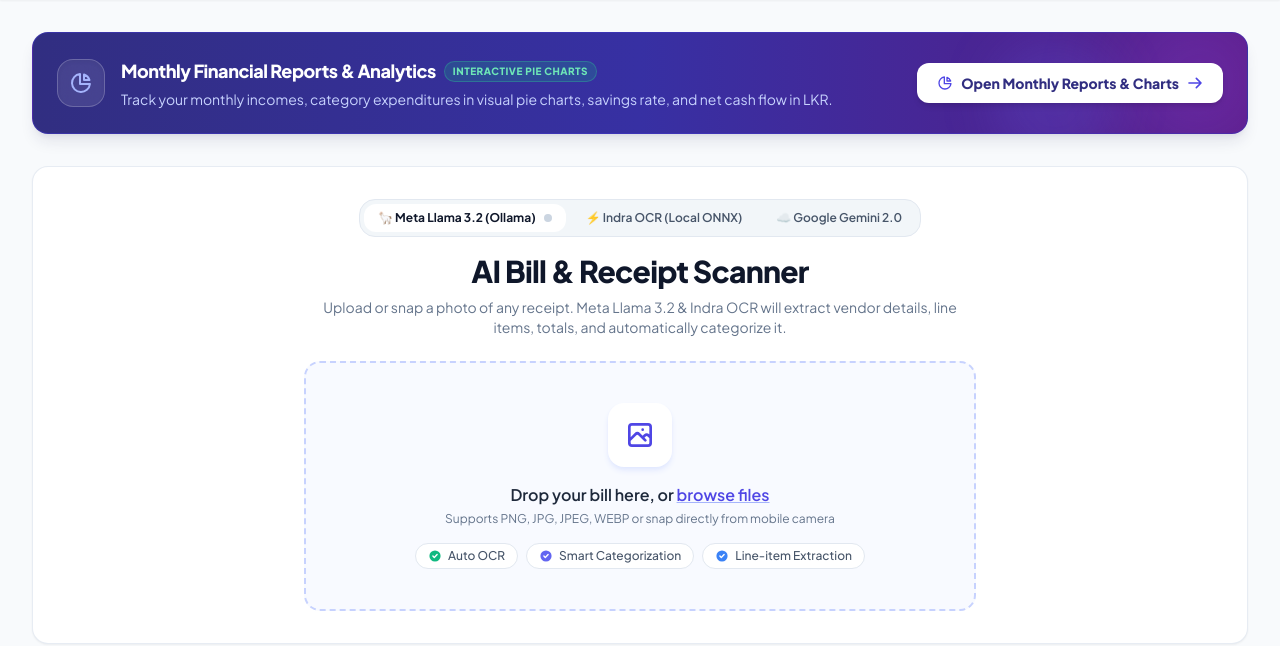
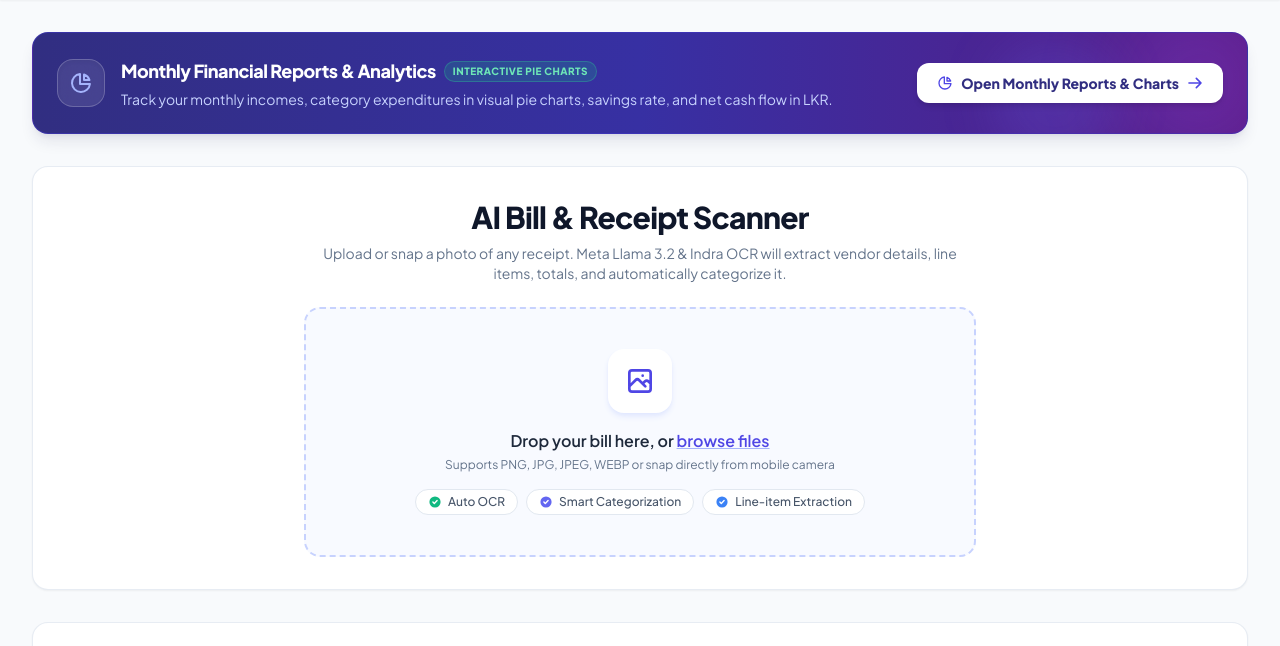
Before and after one commit to RoshD-08/bill_scanner_app, a Flask app: page / in a window 1280 px wide. Shown: the part 65-711 px from the top of the page. Run offline with Flask 3, Linux system fonts and the light colour scheme; the visitor is signed in with stand-in values (Sample User, id 1); data comes from the database, SQL or seed files in the repository; data that the repository does not hold is empty; some libraries are stand-ins or nearby versions.

Commit message:
fix: remove model selection radio switcher from dashboard

```diff
--- a/templates/index.html
+++ b/templates/index.html
@@ -53,22 +53,6 @@
   <!-- ========================================== -->
   <section id="uploadSection" class="bg-white rounded-2xl border border-slate-200/80 shadow-sm p-6 sm:p-8">
     <div class="max-w-2xl mx-auto text-center mb-6">
-      <div class="inline-flex flex-wrap items-center justify-center gap-1.5 p-1 bg-slate-100/90 rounded-2xl border border-slate-200 mb-4 text-xs font-semibold">
-        <label class="px-3.5 py-1.5 rounded-xl cursor-pointer transition-all flex items-center gap-2 has-[:checked]:bg-white has-[:checked]:text-slate-900 has-[:checked]:shadow-xs has-[:checked]:font-bold text-slate-600 hover:text-slate-900">
-          <input type="radio" name="modelEngineRadio" value="llama3.2" checked class="hidden">
-          <span>🦙 Meta Llama 3.2 (Ollama)</span>
-          <span id="ollamaStatusDot" class="w-2 h-2 rounded-full bg-amber-400" title="Checking Ollama..."></span>
-        </label>
-        <label class="px-3.5 py-1.5 rounded-xl cursor-pointer transition-all flex items-center gap-2 has-[:checked]:bg-white has-[:checked]:text-slate-900 has-[:checked]:shadow-xs has-[:checked]:font-bold text-slate-600 hover:text-slate-900">
-          <input type="radio" name="modelEngineRadio" value="indra" class="hidden">
-          <span>⚡ Indra OCR (Local ONNX)</span>
-        </label>
-        <label class="px-3.5 py-1.5 rounded-xl cursor-pointer transition-all flex items-center gap-2 has-[:checked]:bg-white has-[:checked]:text-slate-900 has-[:checked]:shadow-xs has-[:checked]:font-bold text-slate-600 hover:text-slate-900">
-          <input type="radio" name="modelEngineRadio" value="gemini" class="hidden">
-          <span>☁️ Google Gemini 2.0</span>
-        </label>
-      </div>
-
       <h1 class="text-2xl sm:text-3xl font-extrabold text-slate-900 tracking-tight">AI Bill & Receipt Scanner</h1>
       <p class="text-slate-500 text-sm mt-2">
         Upload or snap a photo of any receipt. Meta Llama 3.2 & Indra OCR will extract vendor details, line items, totals, and automatically categorize it.
@@ -605,8 +589,7 @@
 
     const formData = new FormData();
     formData.append('bill_image', file);
-    const selectedEngine = document.querySelector('input[name="modelEngineRadio"]:checked')?.value || 'llama3.2';
-    formData.append('engine', selectedEngine);
+    formData.append('engine', 'llama3.2');
 
     fetch("{{ url_for('upload') }}", {
       method: 'POST',
@@ -835,23 +818,6 @@
       applyFilters();
     });
   }
-
-  // Live Ollama status ping
-  fetch("{{ url_for('ollama_status') }}")
-    .then(r => r.json())
-    .then(data => {
-      const dot = document.getElementById('ollamaStatusDot');
-      if (dot) {
-        if (data.running) {
-          dot.className = 'w-2 h-2 rounded-full bg-emerald-500 animate-pulse';
-          dot.title = 'Ollama is active & ready';
-        } else {
-          dot.className = 'w-2 h-2 rounded-full bg-slate-300';
-          dot.title = 'Ollama not detected (will auto-fallback to Indra OCR)';
-        }
-      }
-    })
-    .catch(() => {});
 })();
 
 // Modal helpers
```
